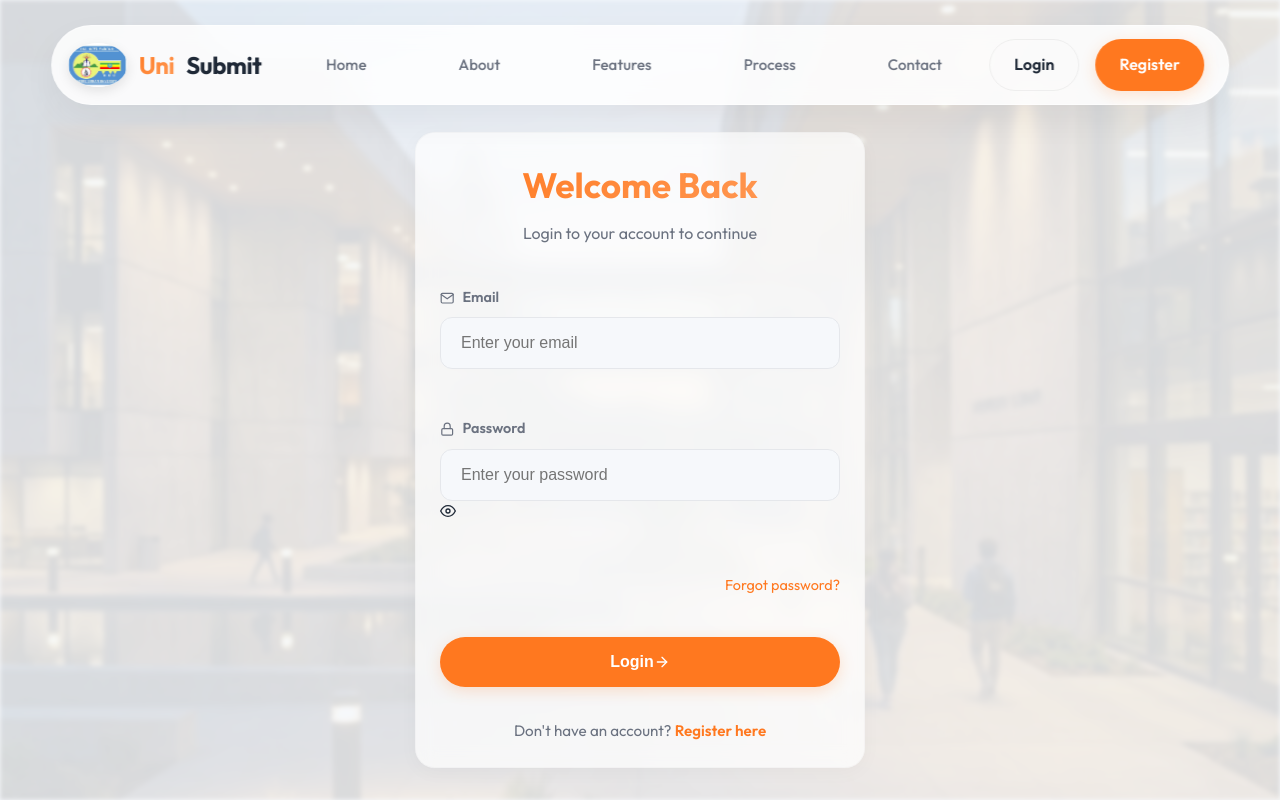
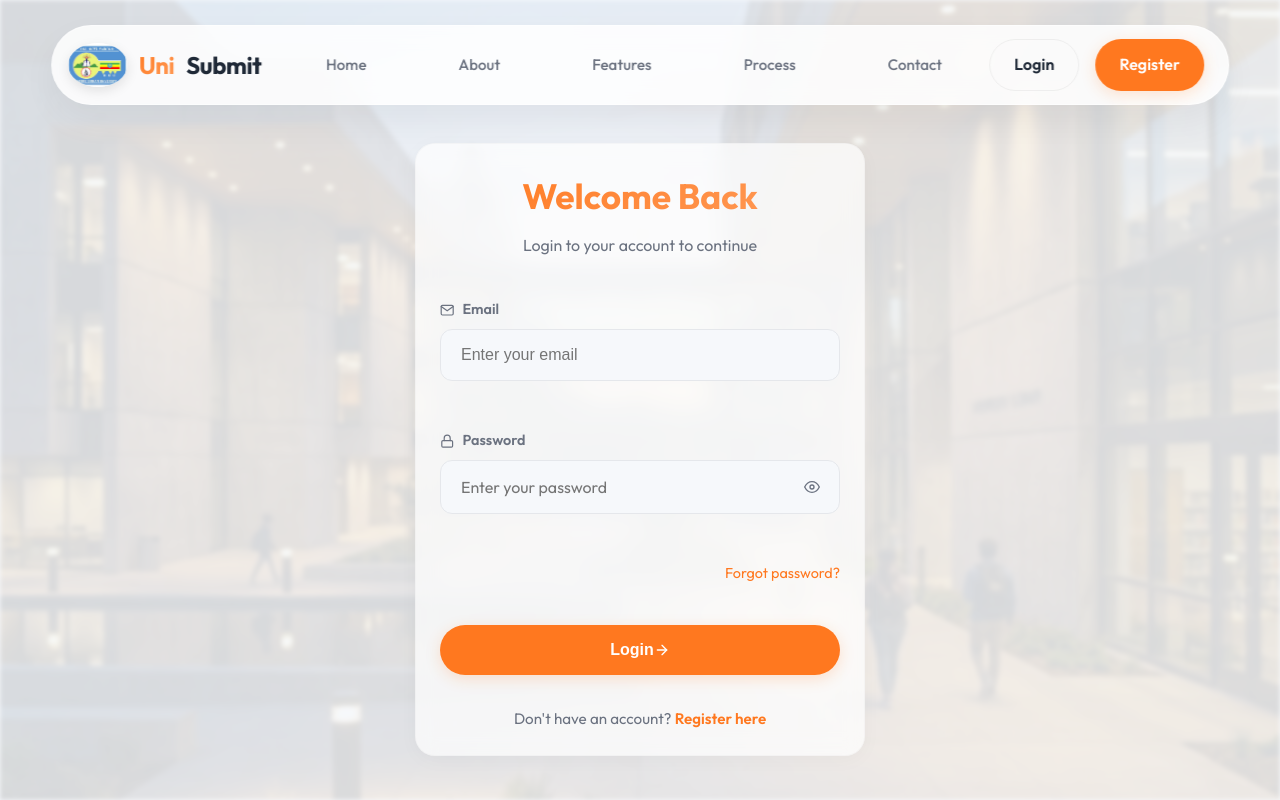
Before and after one commit to Abdurehman95/university-project-submission-system, a React (Vite) app in the folder frontend/: page /login in a window 1280 px wide. Shown: the top 800 px of the page. Built offline with nearby package versions, Linux system fonts and the light colour scheme.

Commit message:
refactor: optimize global styles and application routing structure

```diff
--- a/frontend/src/App.jsx
+++ b/frontend/src/App.jsx
@@ -43,6 +43,8 @@ class ErrorBoundary extends React.Component {
   }
 }
 
+import ProtectedRoute from './components/layout/ProtectedRoute';
+
 const AppContent = () => {
   const location = useLocation();
   const hideNavPaths = ['/dashboard/student', '/dashboard/admin', '/dashboard/instructor'];
@@ -66,9 +68,31 @@ const AppContent = () => {
           <Route path="/login" element={<Login />} />
           <Route path="/register" element={<Register />} />
           <Route path="/contact" element={<Contact />} />
-          <Route path="/dashboard/student" element={<StudentDashboard />} />
-          <Route path="/dashboard/admin" element={<AdminDashboard />} />
-          <Route path="/dashboard/instructor" element={<InstructorDashboard />} />
+
+          <Route
+            path="/dashboard/student"
+            element={
+              <ProtectedRoute role="student">
+                <StudentDashboard />
+              </ProtectedRoute>
+            }
+          />
+          <Route
+            path="/dashboard/admin"
+            element={
+              <ProtectedRoute role="admin">
+                <AdminDashboard />
+              </ProtectedRoute>
+            }
+          />
+          <Route
+            path="/dashboard/instructor"
+            element={
+              <ProtectedRoute role="instructor">
+                <InstructorDashboard />
+              </ProtectedRoute>
+            }
+          />
         </Routes>
       </main>
       {!shouldHideNav && <Footer />}
--- a/frontend/src/styles/index.css
+++ b/frontend/src/styles/index.css
@@ -9,12 +9,14 @@
   --color-text-primary: #1f2937;
   --color-text-secondary: #6b7280;
 
-  --color-accent-primary: #ff781f; /* Vibrant Orange */
+  --color-accent-primary: #ff781f;
+  /* Vibrant Orange */
   --color-accent-hover: #e66a1a;
   --color-accent-soft: rgba(255, 120, 31, 0.1);
   --color-accent-gradient: linear-gradient(135deg, #ff781f 0%, #ff9d5c 100%);
 
-  --color-success: #22c55e; /* Green */
+  --color-success: #22c55e;
+  /* Green */
   --color-success-hover: #16a34a;
   --color-success-soft: rgba(34, 197, 94, 0.1);
 
@@ -28,20 +30,13 @@
   /* Spacing */
   --spacing-xs: 0.5rem;
   --spacing-sm: 1rem;
-  --spacing-md: 1.5rem;
-  --spacing-lg: 2.5rem;
-  --spacing-xl: 4rem;
+  --spacing-md: 2rem;
+  --spacing-lg: 4rem;
+  --spacing-xl: 8rem;
 
-  /* Touch Targets */
-  --touch-target: 44px;
-}
-
-@media (min-width: 768px) {
-  :root {
-    --spacing-md: 2rem;
-    --spacing-lg: 4rem;
-    --spacing-xl: 8rem;
-  }
+  /* Transitions */
+  --transition-fast: 0.2s ease;
+  --transition-smooth: 0.4s cubic-bezier(0.4, 0, 0.2, 1);
 }
 
 * {
@@ -57,13 +52,6 @@ body {
   line-height: 1.6;
   overflow-x: hidden;
   -webkit-font-smoothing: antialiased;
-  font-size: 14px; /* Base for mobile */
-}
-
-@media (min-width: 768px) {
-  body {
-    font-size: 16px;
-  }
 }
 
 /* Home Background Image Utility - Blended for White Theme */
@@ -156,10 +144,25 @@ ul {
   letter-spacing: 0.5px;
 }
 
-.status-active { background: #dcfce7; color: #166534; }
-.status-pending { background: #fef9c3; color: #854d0e; }
-.status-overdue { background: #fee2e2; color: #991b1b; }
-.status-completed { background: #dbeafe; color: #1e40af; }
+.status-active {
+  background: #dcfce7;
+  color: #166534;
+}
+
+.status-pending {
+  background: #fef9c3;
+  color: #854d0e;
+}
+
+.status-overdue {
+  background: #fee2e2;
+  color: #991b1b;
+}
+
+.status-completed {
+  background: #dbeafe;
+  color: #1e40af;
+}
 
 /* Countdown Timer */
 .countdown-timer {
@@ -224,16 +227,9 @@ ul {
 }
 
 .section-title {
-  font-size: 1.75rem;
+  font-size: 2.5rem;
   margin-bottom: var(--spacing-sm);
   text-align: center;
-  font-weight: 700;
-}
-
-@media (min-width: 768px) {
-  .section-title {
-    font-size: 2.5rem;
-  }
 }
 
 .section-subtitle {
@@ -244,3 +240,128 @@ ul {
   margin-left: auto;
   margin-right: auto;
 }
+
+/* Alerts & Notifications */
+.custom-alert {
+  padding: 1rem 1.5rem;
+  border-radius: 12px;
+  display: flex;
+  align-items: center;
+  gap: 1rem;
+  font-weight: 500;
+  margin: 1rem 0;
+  animation: slideIn 0.3s ease-out;
+}
+
+.alert-success {
+  background: var(--color-success-soft);
+  color: var(--color-success);
+  border: 1px solid rgba(34, 197, 94, 0.2);
+}
+
+.alert-error {
+  background: rgba(239, 68, 68, 0.1);
+  color: #ef4444;
+  border: 1px solid rgba(239, 68, 68, 0.2);
+}
+
+.alert-warning {
+  background: rgba(245, 158, 11, 0.1);
+  color: #f59e0b;
+  border: 1px solid rgba(245, 158, 11, 0.2);
+}
+
+/* Modal System */
+.modal-overlay {
+  position: fixed;
+  top: 0;
+  left: 0;
+  right: 0;
+  bottom: 0;
+  background: rgba(15, 23, 42, 0.6);
+  backdrop-filter: blur(8px);
+  display: flex;
+  align-items: center;
+  justify-content: center;
+  z-index: 1000;
+  padding: 1rem;
+}
+
+.glass-modal {
+  background: rgba(255, 255, 255, 0.95);
+  backdrop-filter: blur(20px);
+  border: 1px solid rgba(255, 255, 255, 0.3);
+  border-radius: 24px;
+  box-shadow: 0 25px 50px -12px rgba(0, 0, 0, 0.25);
+  width: 100%;
+  max-width: 500px;
+  overflow: hidden;
+  animation: modalPop 0.4s cubic-bezier(0.175, 0.885, 0.32, 1.275);
+}
+
+/* Input Styles */
+.form-group {
+  display: flex;
+  flex-direction: column;
+  gap: 0.5rem;
+  margin-bottom: 1.25rem;
+}
+
+.form-group label {
+  font-size: 0.9rem;
+  font-weight: 600;
+  color: var(--color-text-secondary);
+  display: flex;
+  align-items: center;
+  gap: 0.5rem;
+}
+
+.form-control {
+  padding: 0.85rem 1.25rem;
+  border-radius: 12px;
+  border: 1.5px solid var(--color-glass-border);
+  background: var(--color-bg-primary);
+  font-family: inherit;
+  font-size: 1rem;
+  transition: var(--transition-fast);
+  width: 100%;
+  outline: none;
+}
+
+.form-control:focus {
+  border-color: var(--color-accent-primary);
+  background: white;
+  box-shadow: 0 0 0 4px var(--color-accent-soft);
+}
+
+/* Password Toggle Utility */
+.password-input-wrapper {
+  position: relative;
+  display: flex;
+  align-items: center;
+  width: 100%;
+}
+
+.password-toggle-icon {
+  position: absolute;
+  right: 1.25rem;
+  color: var(--color-text-secondary);
+  cursor: pointer;
+  display: flex;
+  align-items: center;
+  transition: var(--transition-fast);
+}
+
+.password-toggle-icon:hover {
+  color: var(--color-accent-primary);
+}
+
+@keyframes slideIn {
+  from { opacity: 0; transform: translateY(-10px); }
+  to { opacity: 1; transform: translateY(0); }
+}
+
+@keyframes modalPop {
+  from { opacity: 0; transform: scale(0.9); }
+  to { opacity: 1; transform: scale(1); }
+}
```
